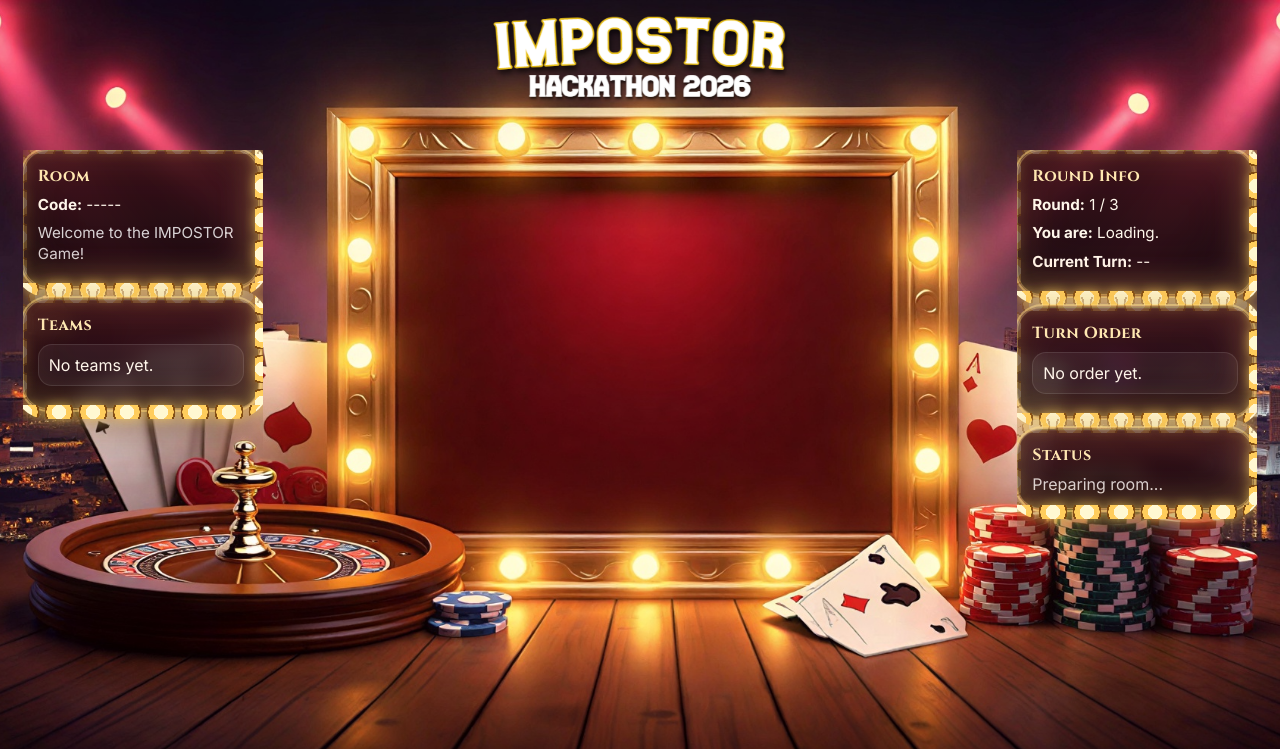
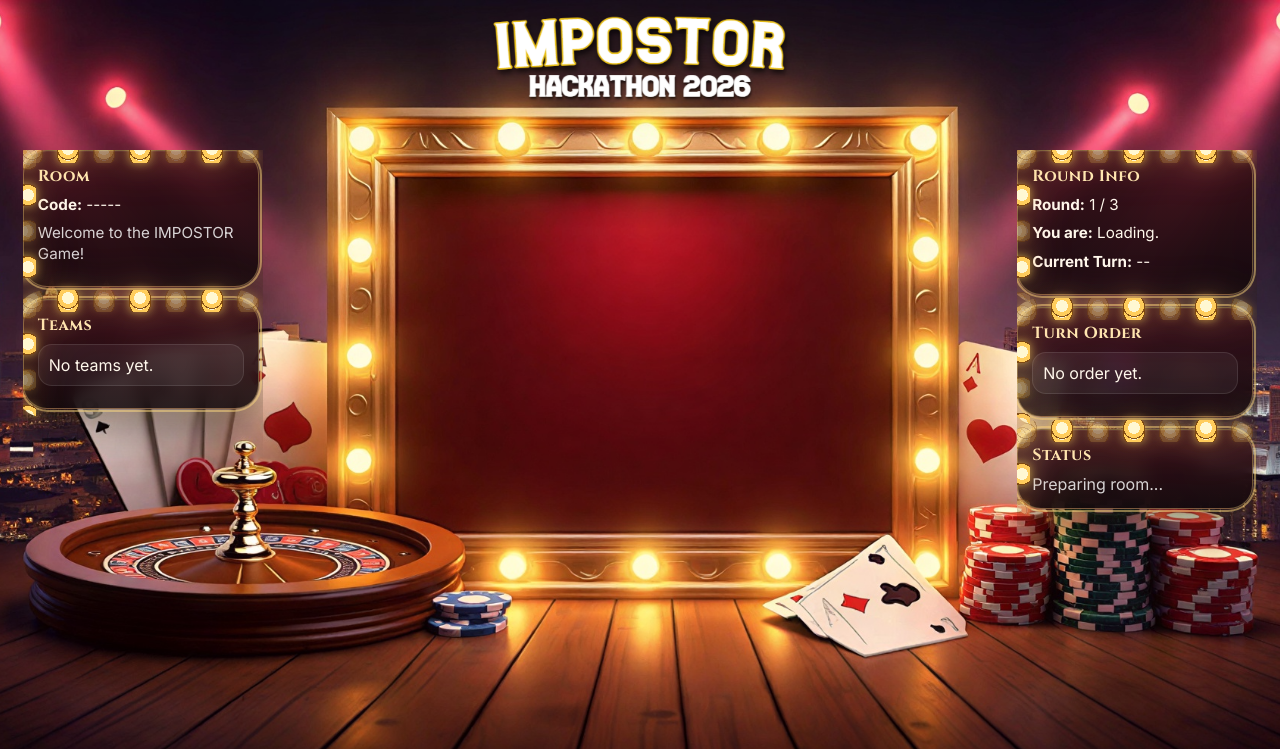
Before and after one commit to Sinnickle/impostor-game, a Flask app: page /game in a window 1280 px wide. Shown: the top 749 px of the page. Run offline with Flask 3, Linux system fonts and the light colour scheme; some libraries are stand-ins or nearby versions.

Commit message:
added new feature

```diff
--- a/templates/game.html
+++ b/templates/game.html
@@ -87,9 +87,6 @@
         .bulb-card {
     position: relative;
     isolation: isolate;
-    --bulb-size: 14px;
-    --bulb-gap-x: 34px;
-    --bulb-gap-y: 34px;
 }
 
 .bulb-card::before {
@@ -107,66 +104,113 @@
 .bulb-card::after {
     content: "";
     position: absolute;
-    inset: -11px;
-    border-radius: 34px;
+    inset: -10px;
+    border-radius: 32px;
     pointer-events: none;
     z-index: 3;
     opacity: 1;
 
-    background-image:
-        radial-gradient(circle, rgba(255,248,210,0.98) 0 38%, rgba(255,205,92,0.96) 39% 68%, rgba(126,73,17,0.92) 69% 78%, transparent 79%),
-        radial-gradient(circle, rgba(255,248,210,0.40) 0 38%, rgba(255,205,92,0.34) 39% 68%, rgba(126,73,17,0.45) 69% 78%, transparent 79%),
-        radial-gradient(circle, rgba(255,248,210,0.98) 0 38%, rgba(255,205,92,0.96) 39% 68%, rgba(126,73,17,0.92) 69% 78%, transparent 79%),
-        radial-gradient(circle, rgba(255,248,210,0.40) 0 38%, rgba(255,205,92,0.34) 39% 68%, rgba(126,73,17,0.45) 69% 78%, transparent 79%);
-
-    background-size:
-        var(--bulb-gap-x) var(--bulb-size),
-        var(--bulb-gap-x) var(--bulb-size),
-        var(--bulb-size) var(--bulb-gap-y),
-        var(--bulb-size) var(--bulb-gap-y);
-
-    background-repeat:
-        repeat-x,
-        repeat-x,
-        repeat-y,
-        repeat-y;
-
-    background-position:
-        left 12px top 0px,
-        left calc(12px + (var(--bulb-gap-x) / 2)) bottom 0px,
-        left 0px top 12px,
-        right 0px top calc(12px + (var(--bulb-gap-y) / 2));
+    background:
+        /* TOP: odd bulbs */
+        radial-gradient(circle at 18px 8px, rgba(255,248,210,1) 0 6px, rgba(255,205,92,1) 6px 10px, rgba(126,73,17,0.95) 10px 11px, transparent 11px),
+        radial-gradient(circle at 54px 8px, rgba(255,248,210,0.22) 0 6px, rgba(255,205,92,0.18) 6px 10px, rgba(126,73,17,0.35) 10px 11px, transparent 11px),
+        radial-gradient(circle at 90px 8px, rgba(255,248,210,1) 0 6px, rgba(255,205,92,1) 6px 10px, rgba(126,73,17,0.95) 10px 11px, transparent 11px),
+        radial-gradient(circle at 126px 8px, rgba(255,248,210,0.22) 0 6px, rgba(255,205,92,0.18) 6px 10px, rgba(126,73,17,0.35) 10px 11px, transparent 11px),
+
+        /* repeated top pattern */
+        radial-gradient(circle at 0 0, transparent 0, transparent 100%),
+
+        /* RIGHT: continue alternating sequence */
+        radial-gradient(circle at calc(100% - 8px) 18px, rgba(255,248,210,1) 0 6px, rgba(255,205,92,1) 6px 10px, rgba(126,73,17,0.95) 10px 11px, transparent 11px),
+        radial-gradient(circle at calc(100% - 8px) 54px, rgba(255,248,210,0.22) 0 6px, rgba(255,205,92,0.18) 6px 10px, rgba(126,73,17,0.35) 10px 11px, transparent 11px),
+        radial-gradient(circle at calc(100% - 8px) 90px, rgba(255,248,210,1) 0 6px, rgba(255,205,92,1) 6px 10px, rgba(126,73,17,0.95) 10px 11px, transparent 11px),
+        radial-gradient(circle at calc(100% - 8px) 126px, rgba(255,248,210,0.22) 0 6px, rgba(255,205,92,0.18) 6px 10px, rgba(126,73,17,0.35) 10px 11px, transparent 11px),
+
+        /* BOTTOM: continue alternating sequence */
+        radial-gradient(circle at 18px calc(100% - 8px), rgba(255,248,210,1) 0 6px, rgba(255,205,92,1) 6px 10px, rgba(126,73,17,0.95) 10px 11px, transparent 11px),
+        radial-gradient(circle at 54px calc(100% - 8px), rgba(255,248,210,0.22) 0 6px, rgba(255,205,92,0.18) 6px 10px, rgba(126,73,17,0.35) 10px 11px, transparent 11px),
+        radial-gradient(circle at 90px calc(100% - 8px), rgba(255,248,210,1) 0 6px, rgba(255,205,92,1) 6px 10px, rgba(126,73,17,0.95) 10px 11px, transparent 11px),
+        radial-gradient(circle at 126px calc(100% - 8px), rgba(255,248,210,0.22) 0 6px, rgba(255,205,92,0.18) 6px 10px, rgba(126,73,17,0.35) 10px 11px, transparent 11px),
+
+        /* LEFT: continue alternating sequence */
+        radial-gradient(circle at 8px 18px, rgba(255,248,210,1) 0 6px, rgba(255,205,92,1) 6px 10px, rgba(126,73,17,0.95) 10px 11px, transparent 11px),
+        radial-gradient(circle at 8px 54px, rgba(255,248,210,0.22) 0 6px, rgba(255,205,92,0.18) 6px 10px, rgba(126,73,17,0.35) 10px 11px, transparent 11px),
+        radial-gradient(circle at 8px 90px, rgba(255,248,210,1) 0 6px, rgba(255,205,92,1) 6px 10px, rgba(126,73,17,0.95) 10px 11px, transparent 11px),
+        radial-gradient(circle at 8px 126px, rgba(255,248,210,0.22) 0 6px, rgba(255,205,92,0.18) 6px 10px, rgba(126,73,17,0.35) 10px 11px, transparent 11px);
+
+    background-repeat: repeat-x, repeat-x, repeat-x, repeat-x,
+                       repeat-x,
+                       repeat-y, repeat-y, repeat-y, repeat-y,
+                       repeat-x, repeat-x, repeat-x, repeat-x,
+                       repeat-y, repeat-y, repeat-y, repeat-y;
+
+    background-size: 144px 22px, 144px 22px, 144px 22px, 144px 22px,
+                     144px 22px,
+                     22px 144px, 22px 144px, 22px 144px, 22px 144px,
+                     144px 22px, 144px 22px, 144px 22px, 144px 22px,
+                     22px 144px, 22px 144px, 22px 144px, 22px 144px;
 
     filter:
-        drop-shadow(0 0 4px rgba(255, 211, 92, 0.42))
-        drop-shadow(0 0 10px rgba(255, 211, 92, 0.26));
-
-    animation: casinoBulbsAlternating 1.8s steps(1, end) infinite;
-}
-
-@keyframes casinoBulbsAlternating {
+        drop-shadow(0 0 5px rgba(255, 211, 92, 0.62))
+        drop-shadow(0 0 14px rgba(255, 211, 92, 0.34))
+        drop-shadow(0 0 22px rgba(255, 78, 147, 0.16));
+
+    animation: casinoBulbsAlternateChain 2.2s steps(1, end) infinite;
+}
+
+@keyframes casinoBulbsAlternateChain {
     0%, 49.999% {
-        background-image:
-            radial-gradient(circle, rgba(255,248,210,1) 0 38%, rgba(255,205,92,1) 39% 68%, rgba(126,73,17,0.94) 69% 78%, transparent 79%),
-            radial-gradient(circle, rgba(255,248,210,0.24) 0 38%, rgba(255,205,92,0.20) 39% 68%, rgba(126,73,17,0.36) 69% 78%, transparent 79%),
-            radial-gradient(circle, rgba(255,248,210,1) 0 38%, rgba(255,205,92,1) 39% 68%, rgba(126,73,17,0.94) 69% 78%, transparent 79%),
-            radial-gradient(circle, rgba(255,248,210,0.24) 0 38%, rgba(255,205,92,0.20) 39% 68%, rgba(126,73,17,0.36) 69% 78%, transparent 79%);
+        opacity: 1;
         filter:
-            drop-shadow(0 0 6px rgba(255, 211, 92, 0.75))
-            drop-shadow(0 0 16px rgba(255, 211, 92, 0.46))
-            drop-shadow(0 0 24px rgba(255, 78, 147, 0.18));
+            drop-shadow(0 0 5px rgba(255, 211, 92, 0.62))
+            drop-shadow(0 0 14px rgba(255, 211, 92, 0.34))
+            drop-shadow(0 0 22px rgba(255, 78, 147, 0.16));
     }
 
     50%, 100% {
-        background-image:
-            radial-gradient(circle, rgba(255,248,210,0.24) 0 38%, rgba(255,205,92,0.20) 39% 68%, rgba(126,73,17,0.36) 69% 78%, transparent 79%),
-            radial-gradient(circle, rgba(255,248,210,1) 0 38%, rgba(255,205,92,1) 39% 68%, rgba(126,73,17,0.94) 69% 78%, transparent 79%),
-            radial-gradient(circle, rgba(255,248,210,0.24) 0 38%, rgba(255,205,92,0.20) 39% 68%, rgba(126,73,17,0.36) 69% 78%, transparent 79%),
-            radial-gradient(circle, rgba(255,248,210,1) 0 38%, rgba(255,205,92,1) 39% 68%, rgba(126,73,17,0.94) 69% 78%, transparent 79%);
+        background:
+            /* TOP swapped */
+            radial-gradient(circle at 18px 8px, rgba(255,248,210,0.22) 0 6px, rgba(255,205,92,0.18) 6px 10px, rgba(126,73,17,0.35) 10px 11px, transparent 11px),
+            radial-gradient(circle at 54px 8px, rgba(255,248,210,1) 0 6px, rgba(255,205,92,1) 6px 10px, rgba(126,73,17,0.95) 10px 11px, transparent 11px),
+            radial-gradient(circle at 90px 8px, rgba(255,248,210,0.22) 0 6px, rgba(255,205,92,0.18) 6px 10px, rgba(126,73,17,0.35) 10px 11px, transparent 11px),
+            radial-gradient(circle at 126px 8px, rgba(255,248,210,1) 0 6px, rgba(255,205,92,1) 6px 10px, rgba(126,73,17,0.95) 10px 11px, transparent 11px),
+
+            radial-gradient(circle at 0 0, transparent 0, transparent 100%),
+
+            /* RIGHT swapped */
+            radial-gradient(circle at calc(100% - 8px) 18px, rgba(255,248,210,0.22) 0 6px, rgba(255,205,92,0.18) 6px 10px, rgba(126,73,17,0.35) 10px 11px, transparent 11px),
+            radial-gradient(circle at calc(100% - 8px) 54px, rgba(255,248,210,1) 0 6px, rgba(255,205,92,1) 6px 10px, rgba(126,73,17,0.95) 10px 11px, transparent 11px),
+            radial-gradient(circle at calc(100% - 8px) 90px, rgba(255,248,210,0.22) 0 6px, rgba(255,205,92,0.18) 6px 10px, rgba(126,73,17,0.35) 10px 11px, transparent 11px),
+            radial-gradient(circle at calc(100% - 8px) 126px, rgba(255,248,210,1) 0 6px, rgba(255,205,92,1) 6px 10px, rgba(126,73,17,0.95) 10px 11px, transparent 11px),
+
+            /* BOTTOM swapped */
+            radial-gradient(circle at 18px calc(100% - 8px), rgba(255,248,210,0.22) 0 6px, rgba(255,205,92,0.18) 6px 10px, rgba(126,73,17,0.35) 10px 11px, transparent 11px),
+            radial-gradient(circle at 54px calc(100% - 8px), rgba(255,248,210,1) 0 6px, rgba(255,205,92,1) 6px 10px, rgba(126,73,17,0.95) 10px 11px, transparent 11px),
+            radial-gradient(circle at 90px calc(100% - 8px), rgba(255,248,210,0.22) 0 6px, rgba(255,205,92,0.18) 6px 10px, rgba(126,73,17,0.35) 10px 11px, transparent 11px),
+            radial-gradient(circle at 126px calc(100% - 8px), rgba(255,248,210,1) 0 6px, rgba(255,205,92,1) 6px 10px, rgba(126,73,17,0.95) 10px 11px, transparent 11px),
+
+            /* LEFT swapped */
+            radial-gradient(circle at 8px 18px, rgba(255,248,210,0.22) 0 6px, rgba(255,205,92,0.18) 6px 10px, rgba(126,73,17,0.35) 10px 11px, transparent 11px),
+            radial-gradient(circle at 8px 54px, rgba(255,248,210,1) 0 6px, rgba(255,205,92,1) 6px 10px, rgba(126,73,17,0.95) 10px 11px, transparent 11px),
+            radial-gradient(circle at 8px 90px, rgba(255,248,210,0.22) 0 6px, rgba(255,205,92,0.18) 6px 10px, rgba(126,73,17,0.35) 10px 11px, transparent 11px),
+            radial-gradient(circle at 8px 126px, rgba(255,248,210,1) 0 6px, rgba(255,205,92,1) 6px 10px, rgba(126,73,17,0.95) 10px 11px, transparent 11px);
+
+        background-repeat: repeat-x, repeat-x, repeat-x, repeat-x,
+                           repeat-x,
+                           repeat-y, repeat-y, repeat-y, repeat-y,
+                           repeat-x, repeat-x, repeat-x, repeat-x,
+                           repeat-y, repeat-y, repeat-y, repeat-y;
+
+        background-size: 144px 22px, 144px 22px, 144px 22px, 144px 22px,
+                         144px 22px,
+                         22px 144px, 22px 144px, 22px 144px, 22px 144px,
+                         144px 22px, 144px 22px, 144px 22px, 144px 22px,
+                         22px 144px, 22px 144px, 22px 144px, 22px 144px;
+
         filter:
-            drop-shadow(0 0 6px rgba(255, 211, 92, 0.75))
-            drop-shadow(0 0 16px rgba(255, 211, 92, 0.46))
-            drop-shadow(0 0 24px rgba(255, 78, 147, 0.18));
+            drop-shadow(0 0 5px rgba(255, 211, 92, 0.62))
+            drop-shadow(0 0 14px rgba(255, 211, 92, 0.34))
+            drop-shadow(0 0 22px rgba(255, 78, 147, 0.16));
     }
 }
 
```
